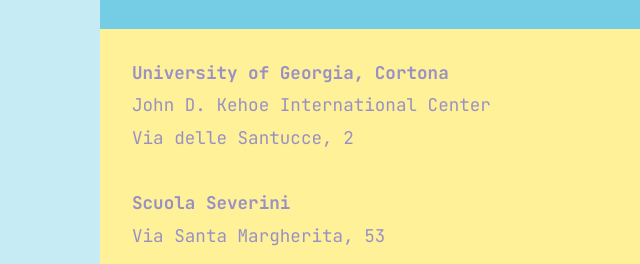
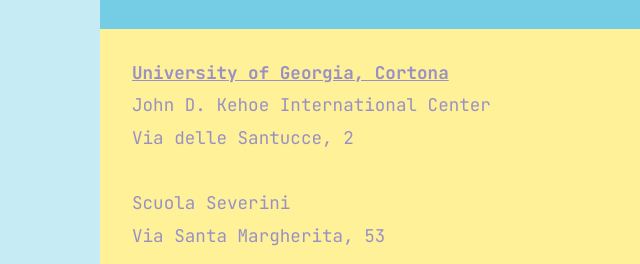
Before and after one commit to marktagg-art/svg-lab, a plain HTML site: page index.html in a window 1280 px wide. Shown: the part 1702-1966 px from the top of the page, 0-640 px from the left. Drawn offline with Linux system fonts and the light colour scheme.

Commit message:
Update index.html
Cleaned up location, added link to UGA

```diff
--- a/index.html
+++ b/index.html
@@ -1551,13 +1551,13 @@
         <div class="content-section-2">
           <div class="details-section">
 
-                    <p class="location"><span class="location-title">University of Georgia, Cortona</span></p>
+                    <p class="location"><span class="location-title"><a href="https://cortona.uga.edu" target="_blank" style="color:#9990c5;">University of Georgia, Cortona</a></span></p>
                     <p class="location">John D. Kehoe International Center</p>
                     <p class="location">Via delle Santucce, 2</p>
                     <p class="location">&nbsp;</p>
                     <!-- <span class="divider"></span> -->
 
-                    <p class="location"><span class="location-title">Scuola Severini</span></p>
+                    <p class="location"><span class="location">Scuola Severini</span></p>
                     <p class="location">Via Santa Margherita, 53</p>
             </div>
         </div>
```
